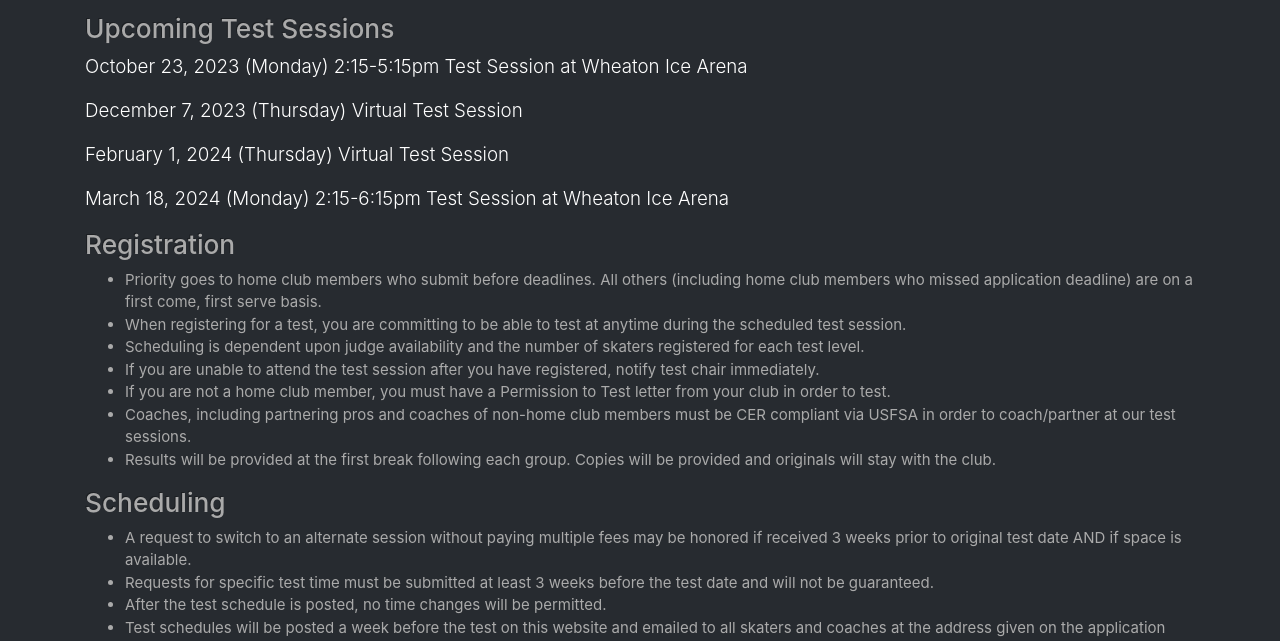
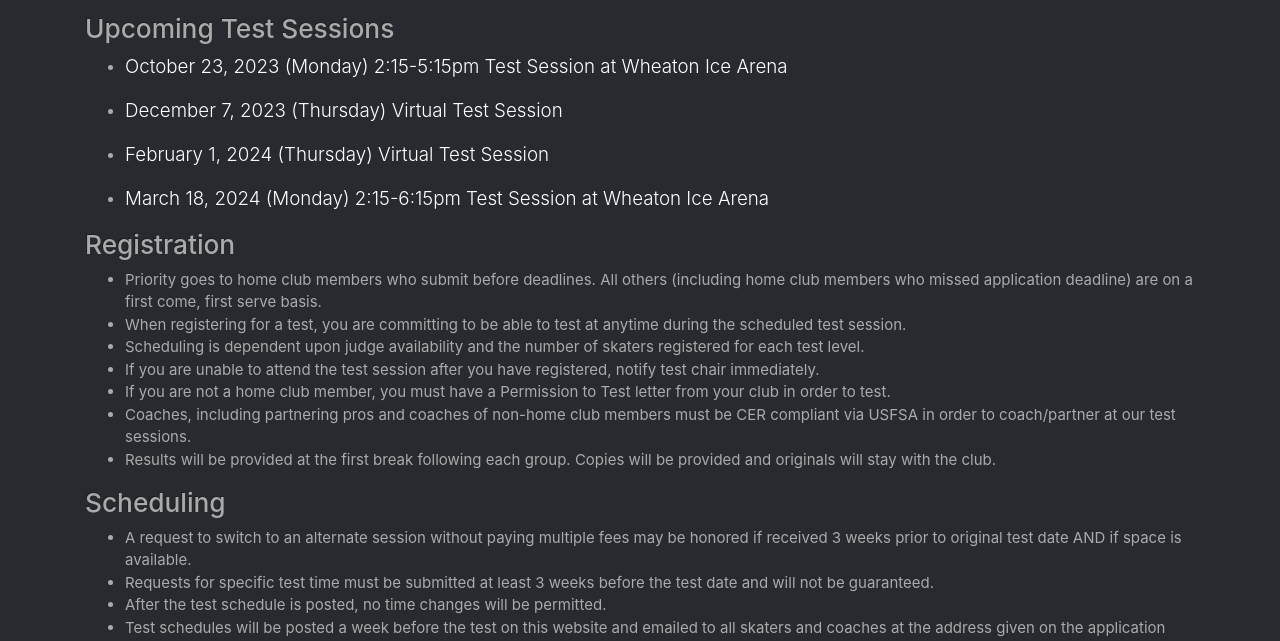
Before and after one commit to WheatonFSC/wheatonfsc.github.io, a plain HTML site: page testing.html in a window 1280 px wide. Shown: the part 159-800 px from the top of the page. Drawn offline with nearby package versions, Linux system fonts and the light colour scheme.

Commit message:
tweak to formatting in  testing.html

```diff
--- a/testing.html
+++ b/testing.html
@@ -81,11 +81,12 @@
         </P>
 
         <h3>Upcoming Test Sessions</h3>
-        <p class="lead" style="color:white">October 23, 2023 (Monday) 2:15-5:15pm Test Session at Wheaton Ice Arena</p>
-        <p class="lead" style="color:white">December 7, 2023 (Thursday) Virtual Test Session</p>
-        <p class="lead" style="color:white">February 1, 2024 (Thursday) Virtual Test Session</p>
-        <p class="lead" style="color:white">March 18, 2024 (Monday) 2:15-6:15pm Test Session at Wheaton Ice Arena</p>
-
+        <ul>
+        <li><p class="lead" style="color:white">October 23, 2023 (Monday) 2:15-5:15pm Test Session at Wheaton Ice Arena</p></li>
+        <li><p class="lead" style="color:white">December 7, 2023 (Thursday) Virtual Test Session</p></li>
+        <li><p class="lead" style="color:white">February 1, 2024 (Thursday) Virtual Test Session</p></li>
+        <li><p class="lead" style="color:white">March 18, 2024 (Monday) 2:15-6:15pm Test Session at Wheaton Ice Arena</p></li>
+        </ul>
 
         <h3>Registration</h3>
 
```
